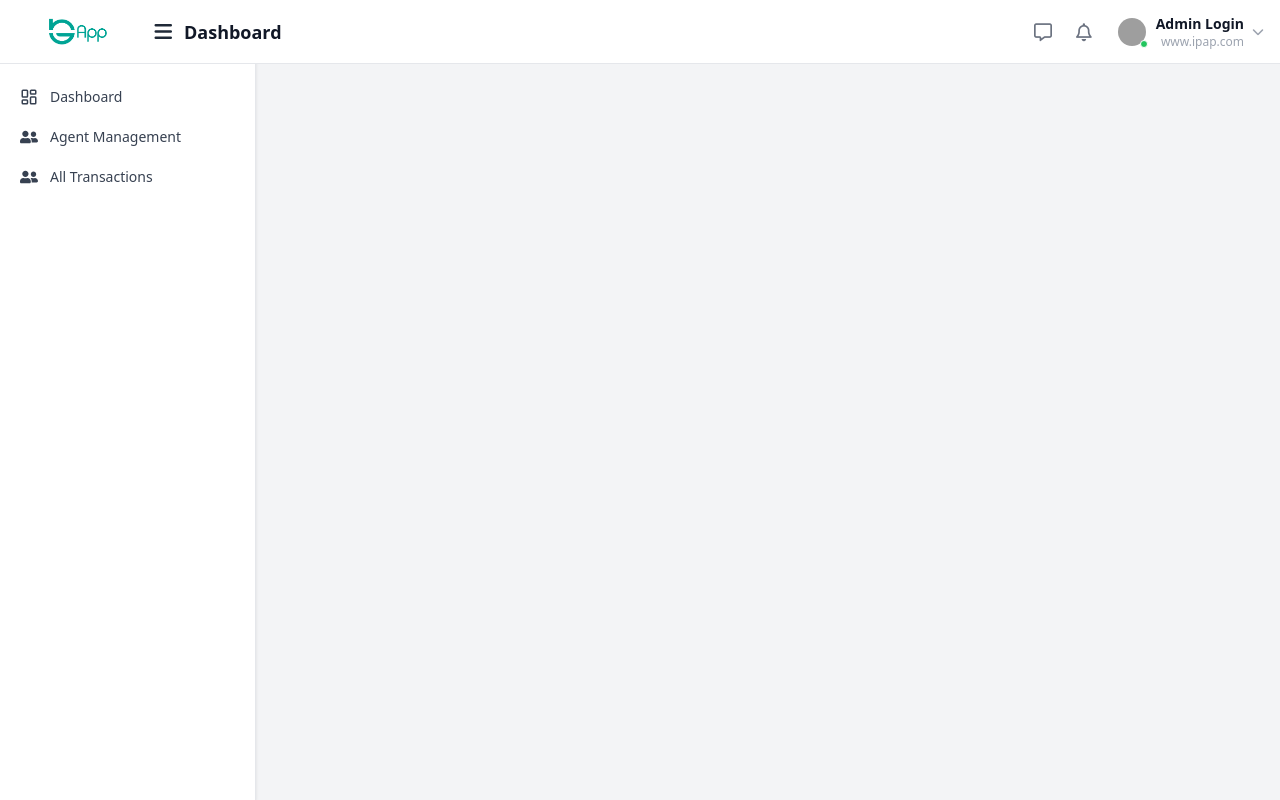
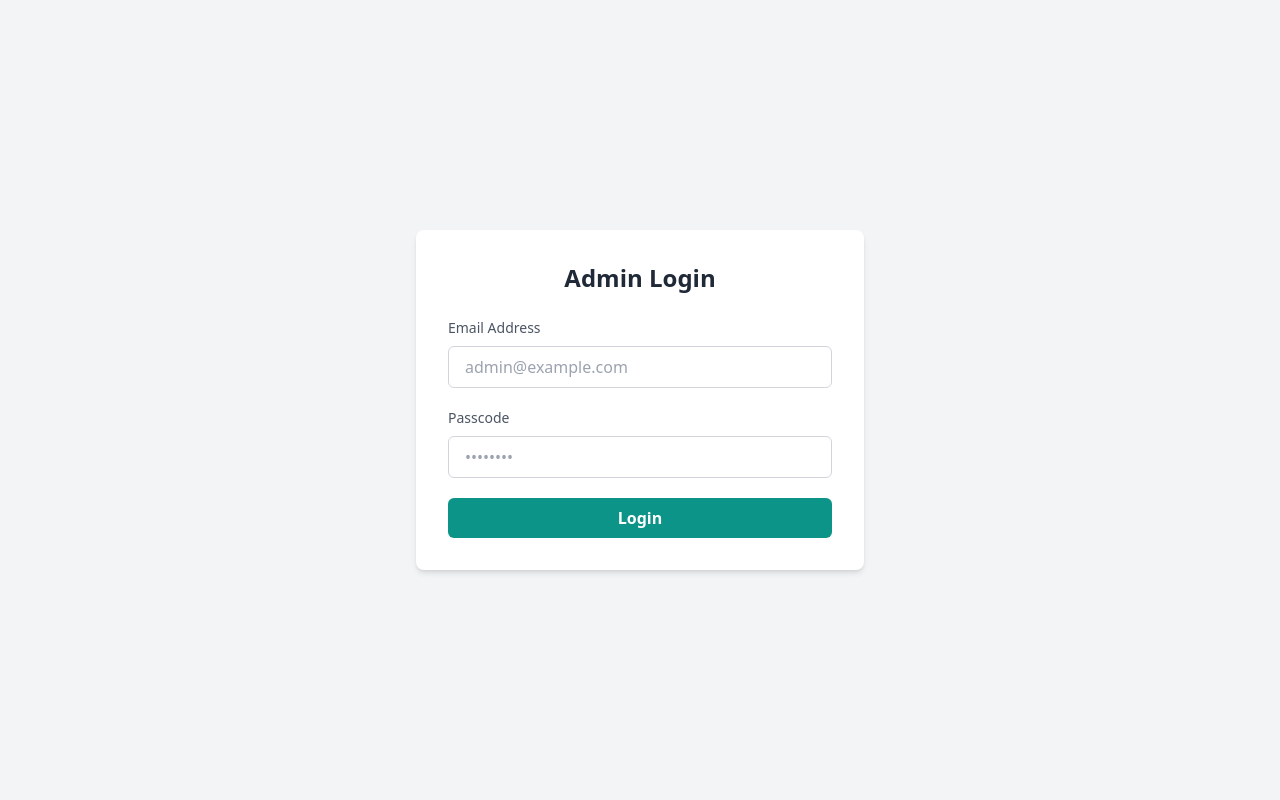
Before and after one commit to Rushi-Sdlc/superapp-admin-web, a React (Vite) app: page /login in a window 1280 px wide. Built offline with nearby package versions, Linux system fonts and the light colour scheme; grey boxes are pictures that could not be loaded.

Commit message:
login logout

```diff
--- a/src/App.tsx
+++ b/src/App.tsx
@@ -1,21 +1,27 @@
 // src/App.tsx
-import { BrowserRouter as Router } from 'react-router-dom';
+import { BrowserRouter as Router, useLocation } from 'react-router-dom';
 import AppRoutes from './routes/routes';
 import DashboardLayout from './layouts/DashboardLayout';
 import { AuthProvider } from './context/AuthContext';
 import { ToastContainer } from 'react-toastify';
 import 'react-toastify/dist/ReactToastify.css';
 
-function App() {
+function AppLayout() {
+  const location = useLocation();
+  const isLoginRoute = location.pathname === '/login';
+
   return (
-    <AuthProvider>
-      <Router>
+    <>
+      {isLoginRoute ? (
+        <AppRoutes />
+      ) : (
         <DashboardLayout>
           <AppRoutes />
         </DashboardLayout>
+      )}
       <ToastContainer
         position="top-right"
-          autoClose={3000}
+        autoClose={5000}
         hideProgressBar={false}
         newestOnTop={false}
         closeOnClick
@@ -25,6 +31,15 @@ function App() {
         pauseOnHover
         theme="light"
       />
+    </>
+  );
+}
+
+function App() {
+  return (
+    <AuthProvider>
+      <Router>
+        <AppLayout />
       </Router>
     </AuthProvider>
   );
--- a/src/components/Header.tsx
+++ b/src/components/Header.tsx
@@ -1,5 +1,7 @@
-import React from 'react';
+import React, { useState, useRef, useEffect } from 'react';
 import logo from '../../src/assets/logo.png';
+import { useAuth } from '../context/AuthContext';
+import { useNavigate } from 'react-router-dom';
 
 interface HeaderProps {
   toggleSidebar: () => void;
@@ -7,6 +9,31 @@ interface HeaderProps {
 }
 
 const Header: React.FC<HeaderProps> = ({ toggleSidebar, title }) => {
+  const { logout } = useAuth();
+  const navigate = useNavigate();
+
+  const [dropdownOpen, setDropdownOpen] = useState(false);
+  const dropdownRef = useRef<HTMLDivElement>(null);
+
+  const handleLogout = () => {
+    logout();
+    navigate('/login');
+  };
+
+  // Close dropdown when clicking outside
+  useEffect(() => {
+    const handleClickOutside = (event: MouseEvent) => {
+      if (
+        dropdownRef.current &&
+        !dropdownRef.current.contains(event.target as Node)
+      ) {
+        setDropdownOpen(false);
+      }
+    };
+    document.addEventListener('mousedown', handleClickOutside);
+    return () => document.removeEventListener('mousedown', handleClickOutside);
+  }, []);
+
   return (
     <header className="flex items-center justify-between px-4 py-3 border-b border-gray-200 bg-white fixed top-0 left-0 right-0 z-20 h-16">
       {/* Left Section */}
@@ -52,7 +79,12 @@ const Header: React.FC<HeaderProps> = ({ toggleSidebar, title }) => {
           <i className="far fa-bell"></i>
         </button>
 
-        <div className="flex items-center gap-2 cursor-pointer select-none group">
+        {/* Dropdown Avatar */}
+        <div className="relative" ref={dropdownRef}>
+          <div
+            className="flex items-center gap-2 cursor-pointer select-none group"
+            onClick={() => setDropdownOpen((prev) => !prev)}
+          >
             <div className="relative w-8 h-8">
               <img
                 src="https://storage.googleapis.com/a1aa/image/9cb78551-fc58-45ef-d44f-556210541bcb.jpg"
@@ -69,6 +101,19 @@ const Header: React.FC<HeaderProps> = ({ toggleSidebar, title }) => {
             </div>
             <i className="fas fa-chevron-down text-gray-400 text-xs hidden sm:block"></i>
           </div>
+
+          {/* Dropdown menu */}
+          {dropdownOpen && (
+            <div className="absolute right-0 mt-2 w-40 bg-white border border-gray-200 rounded shadow-lg z-50">
+              <button
+                onClick={handleLogout}
+                className="block w-full text-left px-4 py-2 text-sm text-gray-700 hover:bg-gray-100"
+              >
+                Logout
+              </button>
+            </div>
+          )}
+        </div>
       </div>
     </header>
   );
--- a/src/context/store.ts
+++ b/src/context/store.ts
@@ -1,13 +1,14 @@
-// src/app/store.ts
 import { configureStore } from '@reduxjs/toolkit';
+import { authApi } from '../services/auth/auth.service';
 import { transactions } from '../services/transactions/transaction.service';
 
 export const store = configureStore({
   reducer: {
+    [authApi.reducerPath]: authApi.reducer,
     [transactions.reducerPath]: transactions.reducer,
   },
   middleware: (getDefaultMiddleware) =>
-    getDefaultMiddleware().concat(transactions.middleware),
+    getDefaultMiddleware().concat(authApi.middleware, transactions.middleware),
 });
 
 export type RootState = ReturnType<typeof store.getState>;
--- a/src/layouts/DashboardLayout.tsx
+++ b/src/layouts/DashboardLayout.tsx
@@ -6,11 +6,11 @@ import Sidebar from '../components/Sidebar';
 // Map routes to page titles
 const routeTitles: Record<string, string> = {
   '/': 'Dashboard',
-  '/agent-management': 'Agent Management',
-  '/all-transactions': 'All Transactions',
   '/customer-management': 'Customer Management',
   '/merchant-management': 'Merchant Management',
+  '/agent-management': 'Agent Management',
   '/remittance-management': 'Remittance Management',
+  '/all-transactions': 'All Transactions',
   '/kyc-request': 'KYC Request',
   '/virtual-debit-request': 'Virtual Debit Request',
   '/manage-utility': 'Manage Utility',
--- /dev/null
+++ b/src/pages/Auth/AdminLogin.tsx
@@ -0,0 +1,89 @@
+import { useState, useEffect } from 'react';
+import { useNavigate } from 'react-router-dom';
+import { useLoginAdminMutation } from '../../services/auth/auth.service';
+import { useAuth } from '../../context/AuthContext';
+import { showApiErrorToast, showSuccessToast } from '../../utility/utility';
+
+const AdminLogin = () => {
+  const { login, isAuthenticated } = useAuth();
+  const navigate = useNavigate();
+  const [formData, setFormData] = useState({ email: '', passcode: '' });
+  const [loginAdmin, { isLoading }] = useLoginAdminMutation();
+
+  useEffect(() => {
+    if (isAuthenticated) navigate('/');
+  }, [isAuthenticated]);
+
+  const handleChange = (e: React.ChangeEvent<HTMLInputElement>) => {
+    setFormData((prev) => ({
+      ...prev,
+      [e.target.name]: e.target.value,
+    }));
+  };
+
+  const handleSubmit = async (e: React.FormEvent) => {
+    e.preventDefault();
+    try {
+      const response = await loginAdmin(formData).unwrap();
+
+      login(response?.data?.accessToken);
+
+      showSuccessToast(response?.message || 'Login successful!');
+      navigate('/');
+    } catch (err) {
+      showApiErrorToast(err);
+    }
+  };
+
+  return (
+    <div className="min-h-screen bg-gray-100 flex items-center justify-center px-4">
+      <div className="bg-white shadow-md rounded-lg p-8 max-w-md w-full">
+        <h2 className="text-2xl font-bold text-gray-800 mb-6 text-center">
+          Admin Login
+        </h2>
+
+        <form onSubmit={handleSubmit} className="space-y-5">
+          <div>
+            <label className="block text-sm font-medium text-gray-600 mb-2">
+              Email Address
+            </label>
+            <input
+              type="email"
+              name="email"
+              placeholder="admin@example.com"
+              value={formData.email}
+              onChange={handleChange}
+              required
+              className="w-full px-4 py-2 border border-gray-300 rounded-md focus:ring-2 focus:ring-teal-500 focus:outline-none"
+            />
+          </div>
+
+          <div>
+            <label className="block text-sm font-medium text-gray-600 mb-2">
+              Passcode
+            </label>
+            <input
+              type="password"
+              name="passcode"
+              placeholder="••••••••"
+              value={formData.passcode}
+              onChange={handleChange}
+              required
+              className="w-full px-4 py-2 border border-gray-300 rounded-md focus:ring-2 focus:ring-teal-500 focus:outline-none"
+            />
+          </div>
+
+          <button
+            type="submit"
+            disabled={isLoading}
+            className="w-full bg-teal-600 text-white font-semibold py-2 rounded-md hover:bg-teal-700 transition"
+          >
+            {isLoading ? 'Logging in...' : 'Login'}
+          </button>
+        </form>
+      </div>
+    </div>
+  );
+};
+
+export default AdminLogin;
--- /dev/null
+++ b/src/routes/PrivateRoute.tsx
@@ -0,0 +1,12 @@
+// src/routes/PrivateRoute.tsx
+import React from 'react';
+import { Navigate } from 'react-router-dom';
+import { useAuth } from '../context/AuthContext';
+
+const PrivateRoute = ({ children }: { children: React.ReactNode }) => {
+  const { isAuthenticated } = useAuth();
+
+  return isAuthenticated ? <>{children}</> : <Navigate to="/login" replace />;
+};
+
+export default PrivateRoute;
--- /dev/null
+++ b/src/routes/routes.tsx
@@ -0,0 +1,41 @@
+import React from 'react';
+import { Routes, Route } from 'react-router-dom';
+import Dashboard from '../pages/Dashboard/Dashboard';
+import AgentManagement from '../pages/Agent/AgentManagement';
+import GetTransactions from '../pages/Transactions/GetAllTransactions';
+import LoginPage from '../pages/Auth/AdminLogin';
+import PrivateRoute from './PrivateRoute';
+
+const AppRoutes: React.FC = () => {
+  return (
+    <Routes>
+      <Route
+        path="/"
+        element={
+          <PrivateRoute>
+            <Dashboard />
+          </PrivateRoute>
+        }
+      />
+      <Route
+        path="/agent-management"
+        element={
+          <PrivateRoute>
+            <AgentManagement />
+          </PrivateRoute>
+        }
+      />
+      <Route
+        path="/transactions"
+        element={
+          <PrivateRoute>
+            <GetTransactions />
+          </PrivateRoute>
+        }
+      />
+      <Route path="/login" element={<LoginPage />} />
+    </Routes>
+  );
+};
+
+export default AppRoutes;
--- /dev/null
+++ b/src/services/auth/auth.service.ts
@@ -0,0 +1,26 @@
+// services/auth.ts
+import { createApi, fetchBaseQuery } from '@reduxjs/toolkit/query/react';
+import type {
+  AdminLoginRequest,
+  AdminLoginResponse,
+} from '../../types/auth/auth.types';
+
+const authServiceUrl = import.meta.env.VITE_AUTH_SERVICE_PROD_API_URL;
+
+export const authApi = createApi({
+  reducerPath: 'authApi',
+  baseQuery: fetchBaseQuery({
+    baseUrl: authServiceUrl,
+  }),
+  endpoints: (builder) => ({
+    loginAdmin: builder.mutation<AdminLoginResponse, AdminLoginRequest>({
+      query: (body) => ({
+        url: '/admin/verify-admin',
+        method: 'POST',
+        body,
+      }),
+    }),
+  }),
+});
+
+export const { useLoginAdminMutation } = authApi;
--- /dev/null
+++ b/src/types/auth/auth.types.ts
@@ -0,0 +1,17 @@
+export interface AdminLoginRequest {
+  email: string;
+  passcode: string;
+}
+
+export interface AdminLoginResponse {
+  data: {
+    accessToken: string;
+    refreshToken: string;
+    user: {
+      _id: string;
+      email: string;
+      role: string;
+    };
+  };
+  message: string;
+}
```
Also changed, not shown: src/components/Sidebar.tsx (+29 -9 lines), src/routes/routes.ts (deleted, +0 -26 lines), 2 other files (tests, documents, lock files or other folders). Lines whose indentation alone changed are shown as unchanged.
